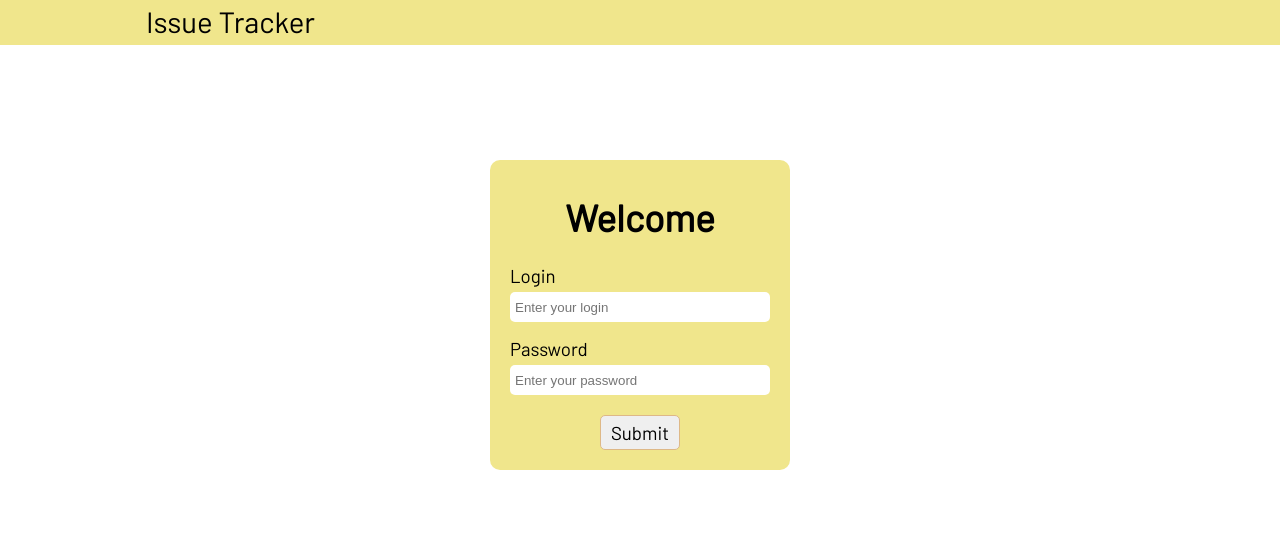
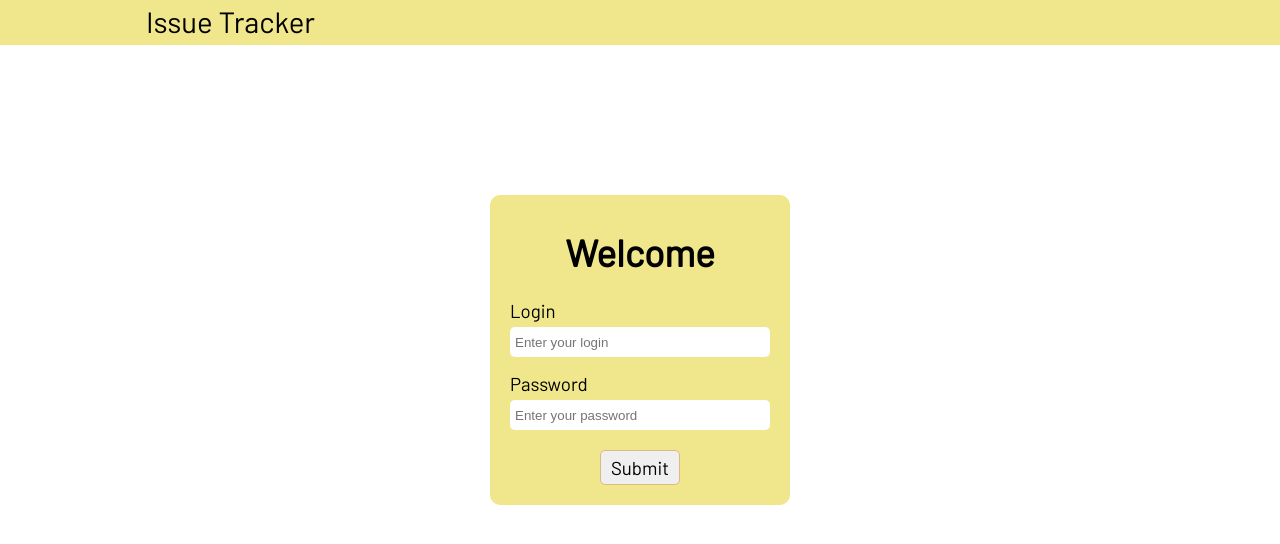
Before and after one commit to sandragg/issue-tracker, a React (Create React App) app in the folder frontend/: page /login in a window 1280 px wide. Shown: the top 544 px of the page. Built offline with nearby package versions, Linux system fonts and the light colour scheme.

Commit message:
Style fixes in App and AuthorizePage components

```diff
--- a/frontend/src/App.css
+++ b/frontend/src/App.css
@@ -0,0 +1,10 @@
+.page-content {
+    box-sizing: border-box;
+    min-height: calc(100vh - 45px);
+
+    display: flex;
+    flex-direction: column;
+
+    margin-top: 45px;
+    padding: 30px;
+}
--- a/frontend/src/App.js
+++ b/frontend/src/App.js
@@ -15,7 +15,7 @@ export const App = () => (
     <BrowserRouter>
         <div className="page">
             <Header />
-            <main>
+            <main className="page-content">
                 <Switch>
                     <Redirect exact from="/" to={ROUTES.HOME} />
                     <Route exact path={ROUTES.AUTHORIZE} component={Pages.AuthorizePage} />
--- a/frontend/src/pages/authorization/authorize-page.css
+++ b/frontend/src/pages/authorization/authorize-page.css
@@ -10,7 +10,7 @@
     box-sizing: border-box;
     width: 300px;
 
-    margin: 20vh auto;
+    margin: 15vh auto;
     padding: 20px;
 
     background: khaki;
```
